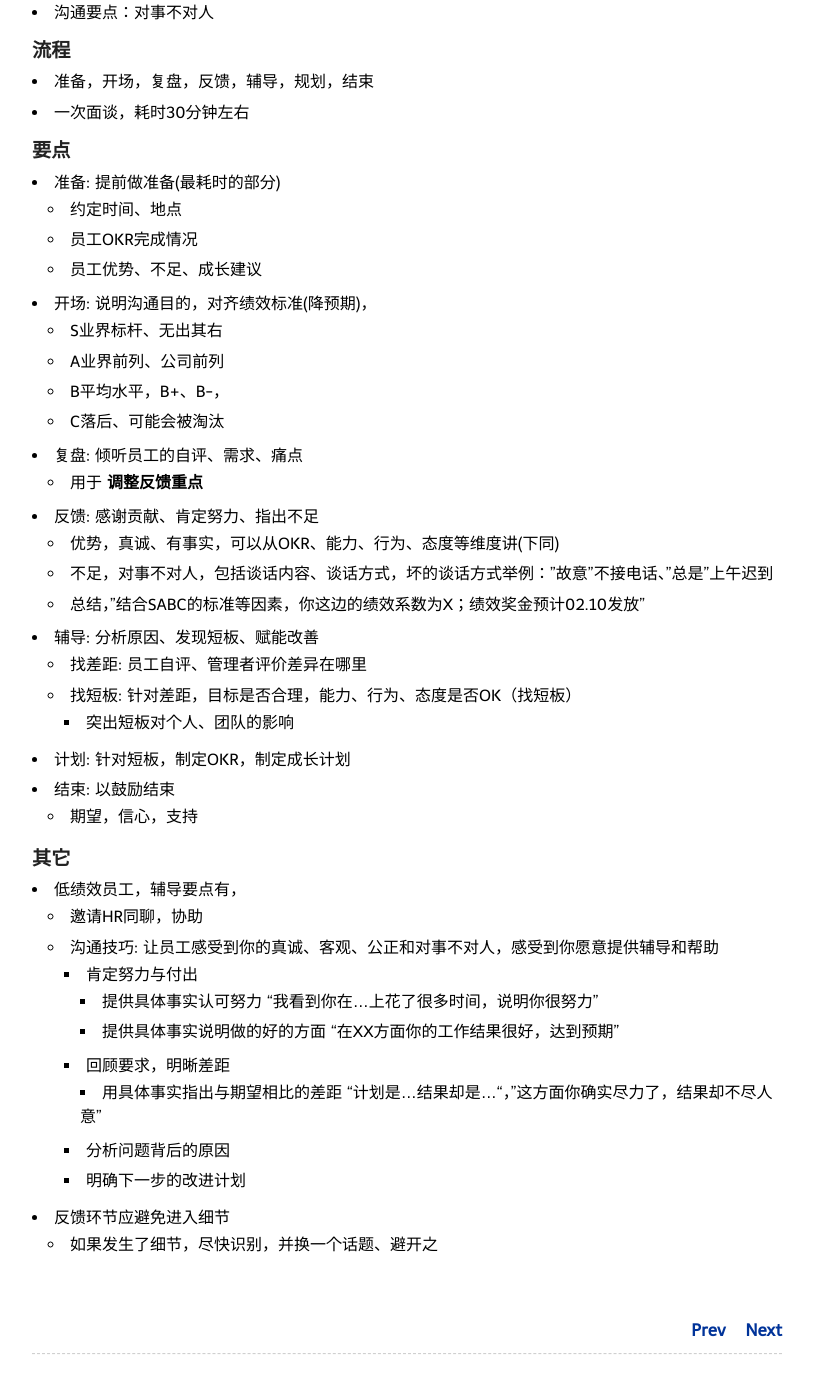
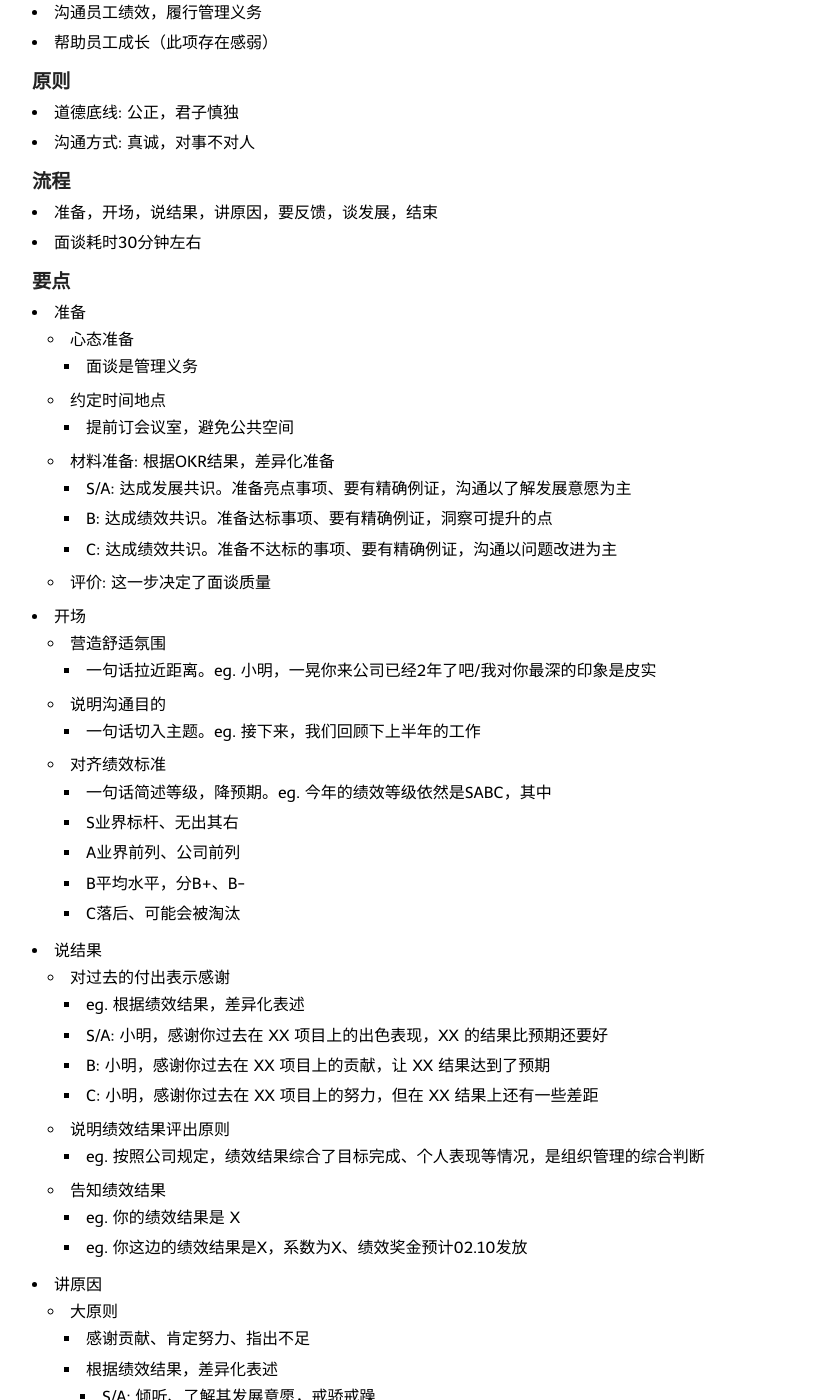
Before and after one commit to nieannote/nieannote.github.io, a Jekyll site: the page built from _posts/2021-02-03-blog-tb-keys.md, in a window 1280 px wide and 1400 px high, scrolled down 240 px. Shown: the whole window, without its empty margins (233-1047 px from the left). Built offline with Jekyll 4.4.1, drawn with Linux system fonts in a browser that asks for light colours; Markdown is read by kramdown in place of the engine named in the settings; comment, search, counter and statistics services are not loaded; some of the changed text lies outside the part shown.

Commit message:
集中提交

```diff
--- a/_posts/2021-02-03-blog-tb-keys.md
+++ b/_posts/2021-02-03-blog-tb-keys.md
@@ -8,40 +8,90 @@ tags:
 
 绩效面谈，有如下关键点
 
+### 目标
+- 传递管理关怀，让员工感受到你在关注他
+- 沟通员工绩效，履行管理义务
+- 帮助员工成长（此项存在感弱）
+
 ### 原则
-- 出发点：帮助员工成长
-- 沟通要点：对事不对人
+- 道德底线: 公正，君子慎独
+- 沟通方式: 真诚，对事不对人
 
 ### 流程
-- 准备，开场，复盘，反馈，辅导，规划，结束
-- 一次面谈，耗时30分钟左右
+- 准备，开场，说结果，讲原因，要反馈，谈发展，结束
+- 面谈耗时30分钟左右
 
 ### 要点
-- 准备: 提前做准备(最耗时的部分)
-    - 约定时间、地点
-    - 员工OKR完成情况
-    - 员工优势、不足、成长建议
-- 开场: 说明沟通目的，对齐绩效标准(降预期)，
-    - S业界标杆、无出其右
-    - A业界前列、公司前列
-    - B平均水平，B+、B-，
-    - C落后、可能会被淘汰
-- 复盘: 倾听员工的自评、需求、痛点
-    - 用于 **调整反馈重点**
-- 反馈: 感谢贡献、肯定努力、指出不足
-    - 优势，真诚、有事实，可以从OKR、能力、行为、态度等维度讲(下同)
-    - 不足，对事不对人，包括谈话内容、谈话方式，坏的谈话方式举例："故意"不接电话、"总是"上午迟到
-    - 总结，"结合SABC的标准等因素，你这边的绩效系数为X；绩效奖金预计02.10发放"
-- 辅导: 分析原因、发现短板、赋能改善
-    - 找差距: 员工自评、管理者评价差异在哪里
-    - 找短板: 针对差距，目标是否合理，能力、行为、态度是否OK（找短板）
-        - 突出短板对个人、团队的影响
-- 计划: 针对短板，制定OKR，制定成长计划
-- 结束: 以鼓励结束
-    - 期望，信心，支持
+- 准备
+    - 心态准备
+        - 面谈是管理义务
+    - 约定时间地点
+        - 提前订会议室，避免公共空间
+    - 材料准备: 根据OKR结果，差异化准备
+        - S/A: 达成发展共识。准备亮点事项、要有精确例证，沟通以了解发展意愿为主
+        - B: 达成绩效共识。准备达标事项、要有精确例证，洞察可提升的点
+        - C: 达成绩效共识。准备不达标的事项、要有精确例证，沟通以问题改进为主
+    - 评价: 这一步决定了面谈质量
+- 开场
+    - 营造舒适氛围
+        - 一句话拉近距离。eg. 小明，一晃你来公司已经2年了吧/我对你最深的印象是皮实
+    - 说明沟通目的
+        - 一句话切入主题。eg. 接下来，我们回顾下上半年的工作
+    - 对齐绩效标准
+        - 一句话简述等级，降预期。eg. 今年的绩效等级依然是SABC，其中
+        - S业界标杆、无出其右
+        - A业界前列、公司前列
+        - B平均水平，分B+、B-
+        - C落后、可能会被淘汰
+- 说结果
+    - 对过去的付出表示感谢
+        - eg. 根据绩效结果，差异化表述
+        - S/A: 小明，感谢你过去在 XX 项目上的出色表现，XX 的结果比预期还要好
+        - B: 小明，感谢你过去在 XX 项目上的贡献，让 XX 结果达到了预期
+        - C: 小明，感谢你过去在 XX 项目上的努力，但在 XX 结果上还有一些差距
+    - 说明绩效结果评出原则
+        - eg. 按照公司规定，绩效结果综合了目标完成、个人表现等情况，是组织管理的综合判断
+    - 告知绩效结果
+        - eg. 你的绩效结果是 X
+        - eg. 你这边的绩效结果是X，系数为X、绩效奖金预计02.10发放
+- 讲原因
+    - 大原则
+        - 感谢贡献、肯定努力、指出不足
+        - 根据绩效结果，差异化表述
+            - S/A: 倾听、了解其发展意愿，戒骄戒躁
+            - B: 重点说明符合预期、组织认可，如有分歧 要先倾听、后发表意见
+            - C: 重点说明问题和不足，目标完成、个人表现，明确要改进的问题
+    - 目标完成
+        - 挑战性
+        - 完成度
+    - 个人表现
+        - 红线项: 是否触犯底线(客观)
+        - 投入度: 工时(客观)
+        - 贡献度: 负责事情的重要程度
+        - 协作性: 团队管理角度的评价
+        - 成长性: 个人成长
+- 要反馈
+    - 倾听员工诉求
+        - 目的是发掘、处理分歧
+        - eg. 一句话转移主题。小明，对于绩效结果 你怎么看？
+- 谈发展
+    - 对规划
+        - eg. 一起讨论、检查下新规划，帮识别出要点
+    - 给建议
+        - eg. 只针对核心问题给建议，最多两条
+    - 常规思路
+        - 分析原因、发现短板、赋能改善(这一步通常会在绩效评估前做)
+- 结束
+    - 以鼓励结束。期望、信心、支持
 
 ### 其它
-- 低绩效员工，辅导要点有，
+- 反馈要避免细节
+    - 管理者要思路清晰，避免被带入细节问题
+    - 如果发生了细节，要尽快识别和止损。如，切换另一个话题
+- 沟通对事不对人
+    - 包括谈话内容、谈话方式
+    - 坏的谈话方式如: "故意"不接电话、"总是"上午迟到
+- 低绩效员工要点
     - 邀请HR同聊，协助
     - 沟通技巧: 让员工感受到你的真诚、客观、公正和对事不对人，感受到你愿意提供辅导和帮助
         - 肯定努力与付出
@@ -51,5 +101,3 @@ tags:
             - 用具体事实指出与期望相比的差距 "计划是...结果却是..."，"这方面你确实尽力了，结果却不尽人意"
         - 分析问题背后的原因
         - 明确下一步的改进计划
-- 反馈环节应避免进入细节
-    - 如果发生了细节，尽快识别，并换一个话题、避开之
```
Also changed, not shown: _posts/2022-04-15-theory-zhaocheng.md (+5 -23 lines), _posts/2022-05-04-k8s.md (added, +28 -0 lines).
